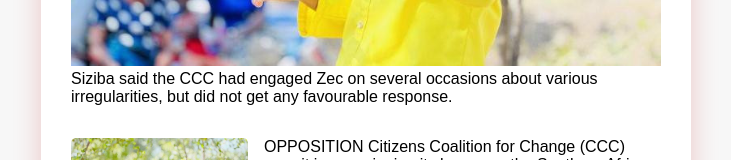
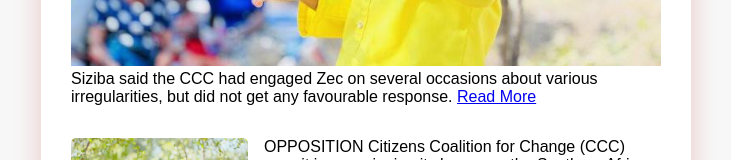
Before and after one commit to dopswae98/newsletters, a plain HTML site: page index.html in a window 1280 px wide. Shown: the part 510-670 px from the top of the page, without its empty margins (274-1005 px from the left). Drawn offline with Linux system fonts and the light colour scheme; a web font is replaced by a local one.

Commit message:
changed style

```diff
--- a/index.html
+++ b/index.html
@@ -224,9 +224,9 @@
             Weekly Newsletter -->
             <td style="padding: 20px 0px; display: flex; flex-direction: column; gap: 2rem;">
               <div>
-
                 <img src="./images/header.jpg" style="width: 100%; height: auto;" alt="image">
-                <p>Siziba said the CCC had engaged Zec on several occasions about various irregularities, but did not get any favourable response.</p>
+                <span>Siziba said the CCC had engaged Zec on several occasions about various irregularities, but did not get any favourable response.</span>
+                <span><a href="/#">Read More</a></span>
               </div>
               <div style="display: flex; gap: 1rem; ">
 
```
